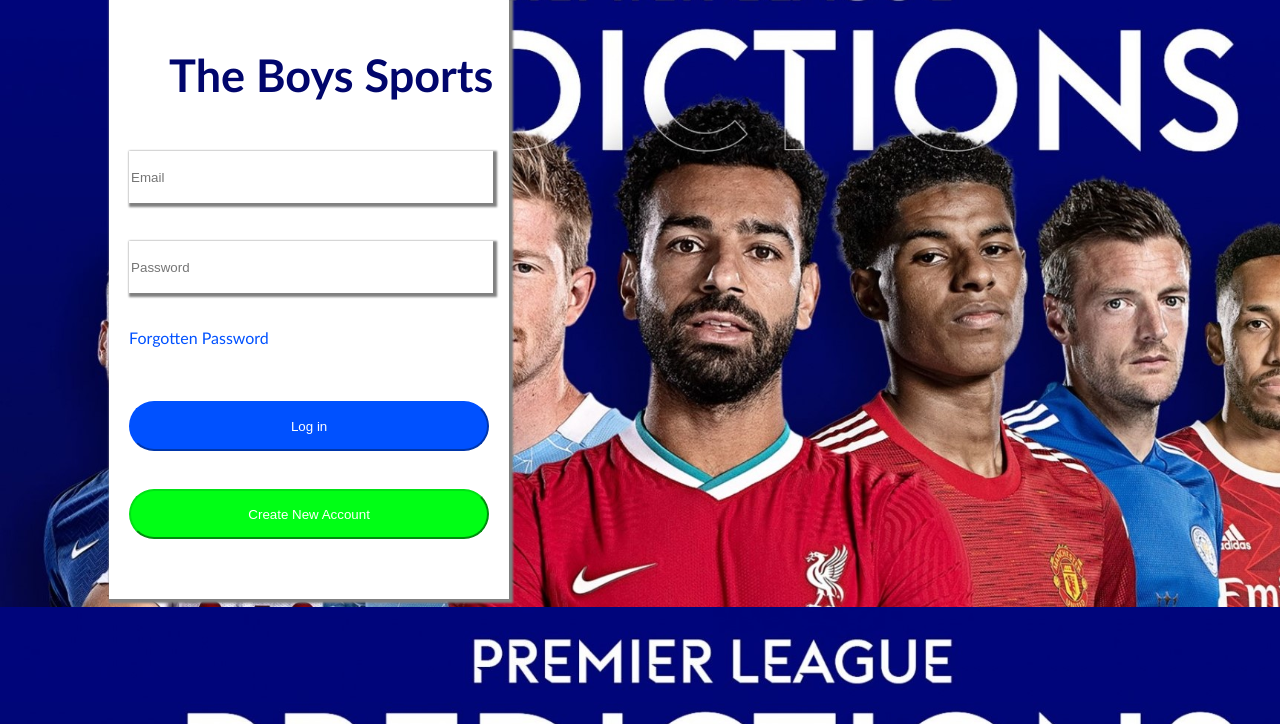
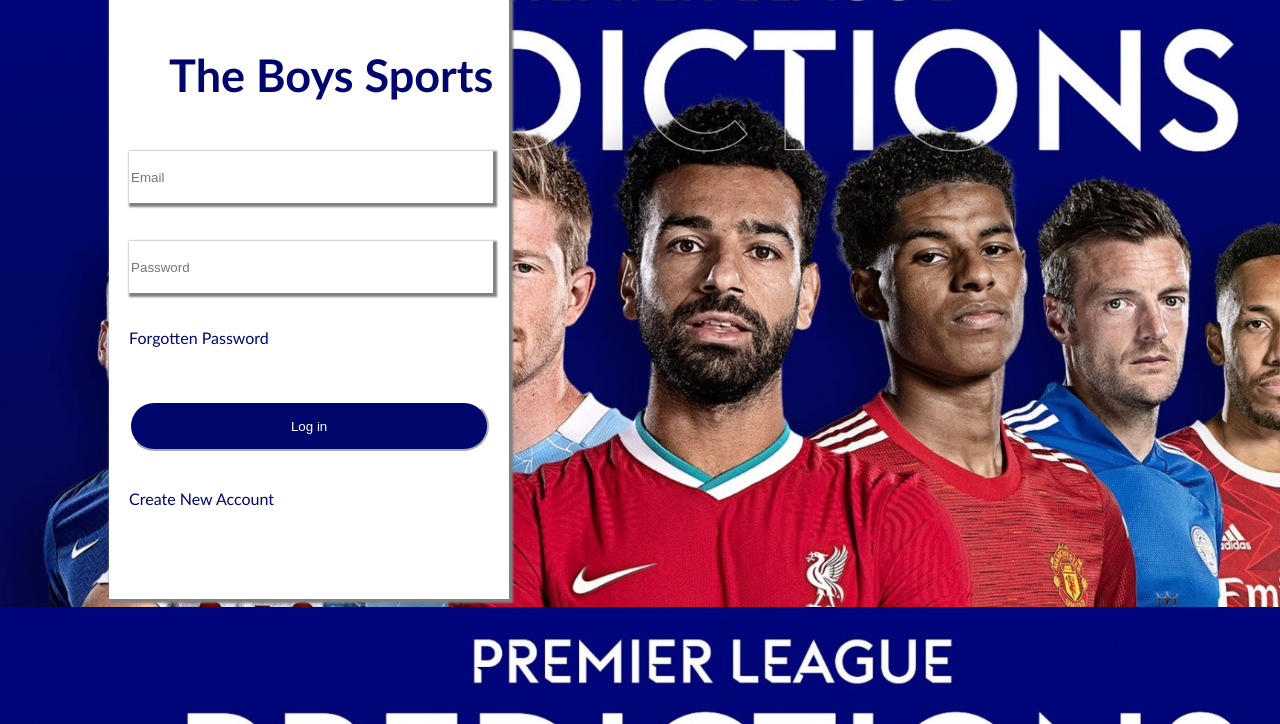
Before and after one commit to TheBoyz7/Project-001, a PHP site: page /signin.html in a window 1280 px wide. Shown: the part 76-800 px from the top of the page. Run offline with PHP 8.4, Linux system fonts and the light colour scheme.

Commit message:
fixed error

```diff
--- a/css/signin.css
+++ b/css/signin.css
@@ -2,7 +2,7 @@
 #inner{width: 400px; height: 600px; background-color: white; }
 #email{width: 360px; height: 50px; margin-left: 20px; box-shadow: gray 2px 2px 2px 2px; border: none;}
 #pas{width: 360px; height: 50px; margin-left: 20px; box-shadow: gray 2px 2px 2px 2px; border: none;}
-a{color: rgb(0, 81, 255);text-decoration: none;}
-#l{border-color: rgb(0, 81, 255); background-color: rgb(0, 81, 255); color: white; width: 360px; height: 50px; border-radius: 30px; margin-left: 20px; }
-#c{border-color: rgb(0, 225, 21); background-color: rgb(0, 255, 21); color: white; width: 360px; height: 50px; border-radius: 30px; margin-left: 20px;}
+a{color: #01066C;text-decoration: none;}
+#l{border-color: white; background-color: #01066C; color: white; width: 360px; height: 50px; border-radius: 30px; margin-left: 20px; }
+#c{ color: #01066C; width: 360px; height: 50px; border-radius: 30px; margin-left: 20px;}
 body{font-family: 'Gill Sans', 'Gill Sans MT', Calibri, 'Trebuchet MS', sans-serif; background-color: #01066C; background-image: url(../images/tbc.jpg); background-size: cover;}
--- a/signin.html
+++ b/signin.html
@@ -28,7 +28,8 @@
                   <br>
                   <br>
                   <br>
-                 <a href="index.html"> <button id="c">Create New Account</button></a>
+            </form>
+                 <a href="index.html" id="c">Create New Account</a>
                   <br>
                   <!-- <br>
                   <p style="margin-left: 20px; color: gray;"> <a href="">Create a page</a> for a celebrity, brand or business</p> -->
@@ -39,7 +40,7 @@
 
 
 
-    </form>
+
 
 
 </body>
```
